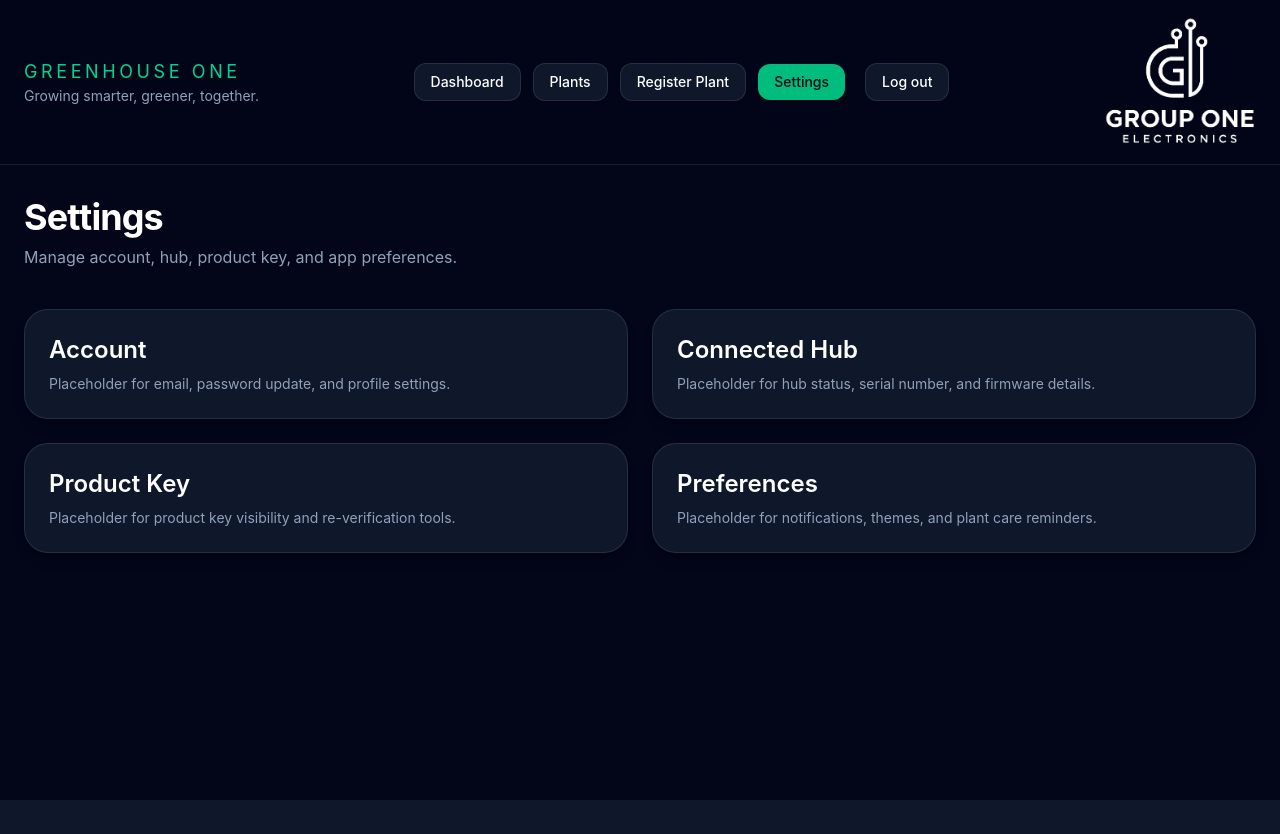
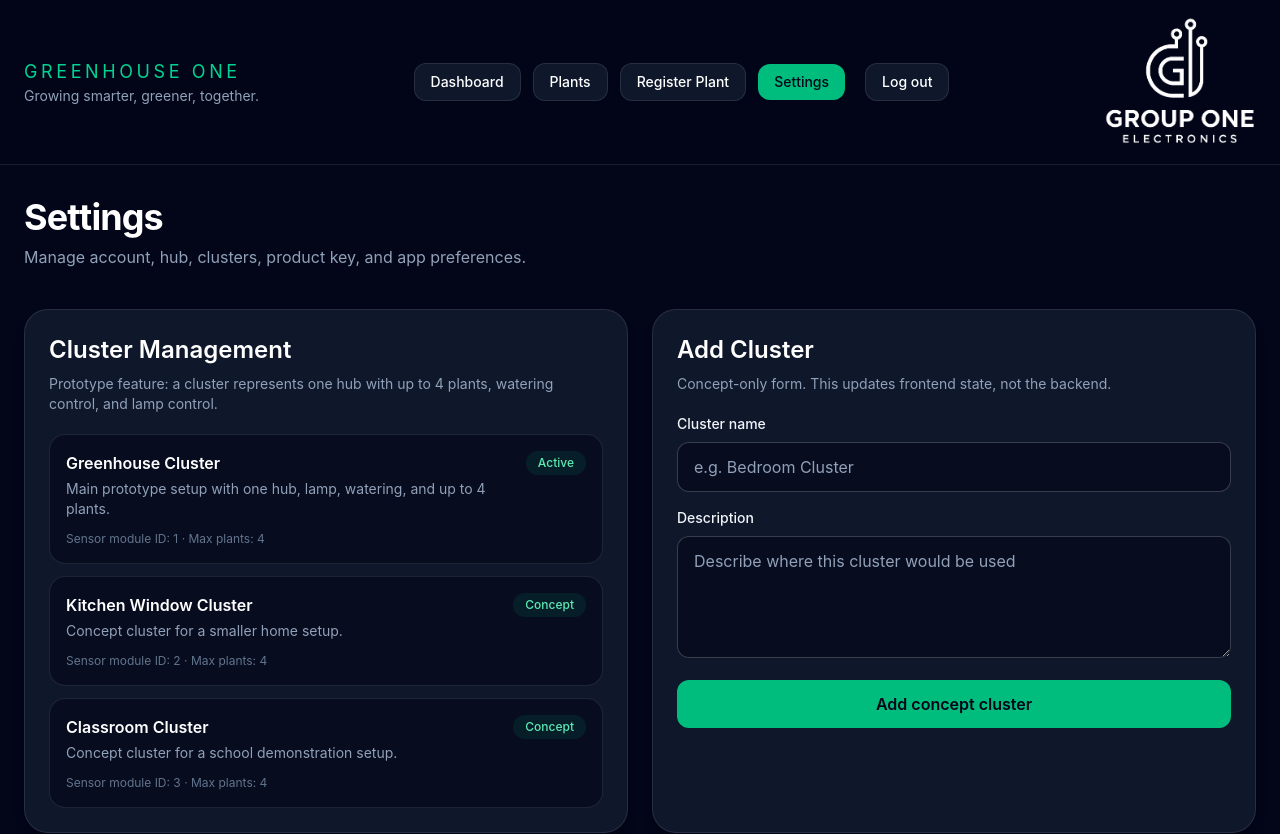
Before and after one commit to Skraldz/smart-plantepasser, a React app in the folder frontend/: page /settings in a window 1280 px wide. Shown: the top 834 px of the page. Before the commit the page ends 800 px from the top, so only its background shows below. Built offline with nearby package versions, Linux system fonts and the light colour scheme; no server answers; sample sign-in values are in the browser's storage; the HTML template or start-up script is replaced by a standard one.

Commit message:
added cluster showcasign

```diff
--- a/frontend/src/main.jsx
+++ b/frontend/src/main.jsx
@@ -5,15 +5,18 @@ import App from './App';
 import './index.css';
 import { ToastProvider } from './ui/components/ToastProvider';
 import { PlantProvider } from './ui/components/PlantProvider';
+import { ClusterProvider } from './ui/components/ClusterProvider';
 
 ReactDOM.createRoot(document.getElementById('root')).render(
   <React.StrictMode>
     <BrowserRouter>
-      <ToastProvider>
-        <PlantProvider>
-          <App />
-        </PlantProvider>
-      </ToastProvider>
+      <ClusterProvider>
+        <ToastProvider>
+          <PlantProvider>
+            <App />
+          </PlantProvider>
+        </ToastProvider>
+      </ClusterProvider>
     </BrowserRouter>
   </React.StrictMode>
 );
--- a/frontend/src/pages/DashboardPage.jsx
+++ b/frontend/src/pages/DashboardPage.jsx
@@ -2,10 +2,12 @@ import { useEffect, useState } from 'react';
 import { Link } from 'react-router-dom';
 import { useToast } from '../ui/components/ToastProvider';
 import { usePlants } from '../ui/components/PlantProvider';
+import { useClusters } from '../ui/components/ClusterProvider';
 
 import PlantStatusCard from '../ui/components/dashboard/PlantStatusCard';
 import QuickActions from '../ui/components/dashboard/QuickActions';
 import MoistureChart from '../ui/components/dashboard/MoistureChart';
+
 
 import {
   getMeasurements,
@@ -20,6 +22,13 @@ function DashboardPage() {
   const { showToast } = useToast();
   const { plants, refreshPlants } = usePlants();
   const [moistureHistory, setMoistureHistory] = useState([]);
+
+// Cluster context provides the list of clusters and the currently selected cluster
+const {
+  clusters,
+  selectedClusterId,
+  setSelectedClusterId,
+} = useClusters();
 
   useEffect(() => {
     const interval = setInterval(() => {
@@ -117,13 +126,34 @@ async function handleRefreshSensors() {
         <p className="mt-2 max-w-2xl text-slate-400">
           Monitor your plants, check system health, and trigger manual actions.
         </p>
+      <div className="mt-6 max-w-sm">
+        <label className="mb-2 block text-sm font-medium text-slate-300">
+          Selected cluster
+        </label>
+
+        <select
+          value={selectedClusterId}
+          onChange={(e) => setSelectedClusterId(e.target.value)}
+          className="w-full rounded-xl border border-white/10 bg-slate-900 px-4 py-3 text-white outline-none transition focus:border-emerald-400"
+  >
+          {clusters.map((cluster) => (
+            <option key={cluster.id} value={cluster.id}>
+              {cluster.name} — {cluster.status}
+            </option>
+          ))}
+        </select>
+
+        <p className="mt-2 text-xs text-slate-500">
+          Concept: each cluster represents one hub with up to 4 plants, watering, and lamp control.
+        </p>
+      </div>
       </div>
 
       <section className="mb-6 grid gap-6 md:grid-cols-2 xl:grid-cols-4">
         <div className="rounded-3xl border border-white/10 bg-slate-900 p-6 shadow-lg">
           <p className="text-sm text-slate-400">Active Plants</p>
           <h2 className="mt-3 text-3xl font-bold text-white">{plants.length}</h2>
-          <p className="mt-2 text-sm text-emerald-400">+2 this week</p>
+          <p className="mt-2 text-sm text-slate-400">Maximum 4 plants per cluster</p>
         </div>
 
         <div className="rounded-3xl border border-white/10 bg-slate-900 p-6 shadow-lg">
--- a/frontend/src/pages/RegisterPlantPage.jsx
+++ b/frontend/src/pages/RegisterPlantPage.jsx
@@ -1,10 +1,12 @@
 import { useState } from 'react';
 import { useNavigate } from 'react-router-dom';
 import { useToast } from '../ui/components/ToastProvider';
+import { useClusters } from '../ui/components/ClusterProvider';
 
 function RegisterPlantPage() {
   const navigate = useNavigate();
   const { showToast } = useToast();
+  const { clusters, selectedClusterId, setSelectedClusterId } = useClusters();
 
   const [plantName, setPlantName] = useState('');
   const [species, setSpecies] = useState('');
@@ -19,6 +21,7 @@ function RegisterPlantPage() {
       species,
       location,
       notes,
+      clusterId: selectedClusterId,
     });
 
     showToast('Plant registered successfully.', 'success');
@@ -36,6 +39,28 @@ function RegisterPlantPage() {
 
       <div className="max-w-3xl rounded-3xl border border-white/10 bg-slate-900 p-8 shadow-lg">
         <form className="space-y-5" onSubmit={handleSubmit}>
+          <div>
+            <label className="mb-2 block text-sm font-medium text-slate-100">
+             Cluster
+            </label>
+
+            <select
+               value={selectedClusterId}
+               onChange={(e) => setSelectedClusterId(e.target.value)}
+              className="w-full rounded-xl border border-white/20 bg-slate-950/60 px-4 py-3 text-white outline-none transition focus:border-emerald-400 focus:ring-2 focus:ring-emerald-500/30"
+            >
+              {clusters.map((cluster) => (
+                <option key={cluster.id} value={cluster.id}>
+                   {cluster.name} — {cluster.status}
+                </option>
+              ))}
+            </select>
+
+              <p className="mt-2 text-xs text-slate-500">
+                Prototype: each cluster represents one hub with up to 4 connected plants.
+              </p>
+          </div>
+
           <div>
             <label className="mb-2 block text-sm font-medium text-slate-100">
               Plant name
--- a/frontend/src/pages/SettingsPage.jsx
+++ b/frontend/src/pages/SettingsPage.jsx
@@ -1,14 +1,121 @@
+import { useState } from 'react';
+import { useClusters } from '../ui/components/ClusterProvider';
+import { useToast } from '../ui/components/ToastProvider';
+
 function SettingsPage() {
+  const { clusters, addCluster } = useClusters();
+  const { showToast } = useToast();
+
+  const [clusterName, setClusterName] = useState('');
+  const [clusterDescription, setClusterDescription] = useState('');
+
+  function handleAddCluster(e) {
+    e.preventDefault();
+
+    if (!clusterName.trim()) {
+      showToast('Cluster name is required.', 'warning');
+      return;
+    }
+
+    addCluster({
+      name: clusterName,
+      description:
+        clusterDescription || 'Concept cluster for a future hub setup.',
+      sensorModuleId: clusters.length + 1,
+    });
+
+    setClusterName('');
+    setClusterDescription('');
+
+    showToast('Concept cluster added.', 'success');
+  }
+
   return (
     <div>
       <div className="mb-10">
         <h1 className="text-4xl font-bold tracking-tight text-white">Settings</h1>
         <p className="mt-2 max-w-2xl text-slate-400">
-          Manage account, hub, product key, and app preferences.
+          Manage account, hub, clusters, product key, and app preferences.
         </p>
       </div>
 
       <section className="grid gap-6 md:grid-cols-2">
+        <div className="rounded-3xl border border-white/10 bg-slate-900 p-6 shadow-lg">
+          <h2 className="text-2xl font-semibold">Cluster Management</h2>
+          <p className="mt-2 text-sm text-slate-400">
+            Prototype feature: a cluster represents one hub with up to 4 plants,
+            watering control, and lamp control.
+          </p>
+
+          <div className="mt-5 space-y-3">
+            {clusters.map((cluster) => (
+              <div
+                key={cluster.id}
+                className="rounded-2xl border border-white/10 bg-slate-950/60 p-4"
+              >
+                <div className="flex items-start justify-between gap-3">
+                  <div>
+                    <h3 className="font-semibold text-white">{cluster.name}</h3>
+                    <p className="mt-1 text-sm text-slate-400">
+                      {cluster.description}
+                    </p>
+                  </div>
+
+                  <span className="rounded-full bg-emerald-500/10 px-3 py-1 text-xs font-medium text-emerald-300">
+                    {cluster.status}
+                  </span>
+                </div>
+
+                <p className="mt-3 text-xs text-slate-500">
+                  Sensor module ID: {cluster.sensorModuleId} · Max plants: 4
+                </p>
+              </div>
+            ))}
+          </div>
+        </div>
+
+        <div className="rounded-3xl border border-white/10 bg-slate-900 p-6 shadow-lg">
+          <h2 className="text-2xl font-semibold">Add Cluster</h2>
+          <p className="mt-2 text-sm text-slate-400">
+            Concept-only form. This updates frontend state, not the backend.
+          </p>
+
+          <form className="mt-5 space-y-4" onSubmit={handleAddCluster}>
+            <div>
+              <label className="mb-2 block text-sm font-medium text-slate-100">
+                Cluster name
+              </label>
+              <input
+                type="text"
+                value={clusterName}
+                onChange={(e) => setClusterName(e.target.value)}
+                placeholder="e.g. Bedroom Cluster"
+                className="w-full rounded-xl border border-white/20 bg-slate-950/60 px-4 py-3 text-white placeholder-slate-400 outline-none transition focus:border-emerald-400 focus:ring-2 focus:ring-emerald-500/30"
+              />
+            </div>
+
+            <div>
+              <label className="mb-2 block text-sm font-medium text-slate-100">
+                Description
+              </label>
+              <textarea
+                value={clusterDescription}
+                onChange={(e) => setClusterDescription(e.target.value)}
+                placeholder="Describe where this cluster would be used"
+                rows="4"
+                className="w-full rounded-xl border border-white/20 bg-slate-950/60 px-4 py-3 text-white placeholder-slate-400 outline-none transition focus:border-emerald-400 focus:ring-2 focus:ring-emerald-500/30"
+              />
+            </div>
+
+            <button
+              type="submit"
+              className="w-full rounded-xl bg-emerald-500 px-4 py-3 font-semibold text-slate-950 transition hover:bg-emerald-400"
+            >
+              Add concept cluster
+            </button>
+          </form>
+        </div>
+
         <div className="rounded-3xl border border-white/10 bg-slate-900 p-6 shadow-lg">
           <h2 className="text-2xl font-semibold">Account</h2>
           <p className="mt-2 text-sm text-slate-400">
--- /dev/null
+++ b/frontend/src/ui/components/ClusterProvider.jsx
@@ -0,0 +1,63 @@
+import { createContext, useContext, useState } from 'react';
+
+const ClusterContext = createContext();
+
+const initialClusters = [
+  {
+    id: 'cluster-1',
+    name: 'Greenhouse Cluster',
+    description: 'Main prototype setup with one hub, lamp, watering, and up to 4 plants.',
+    sensorModuleId: 1,
+    status: 'Active',
+  },
+  {
+    id: 'cluster-2',
+    name: 'Kitchen Window Cluster',
+    description: 'Concept cluster for a smaller home setup.',
+    sensorModuleId: 2,
+    status: 'Concept',
+  },
+  {
+    id: 'cluster-3',
+    name: 'Classroom Cluster',
+    description: 'Concept cluster for a school demonstration setup.',
+    sensorModuleId: 3,
+    status: 'Concept',
+  },
+];
+
+export function ClusterProvider({ children }) {
+  const [clusters, setClusters] = useState(initialClusters);
+  const [selectedClusterId, setSelectedClusterId] = useState('cluster-1');
+
+  const selectedCluster =
+    clusters.find((cluster) => cluster.id === selectedClusterId) || clusters[0];
+
+  function addCluster(newCluster) {
+    const clusterToAdd = {
+      id: `cluster-${Date.now()}`,
+      status: 'Concept',
+      ...newCluster,
+    };
+
+    setClusters((currentClusters) => [clusterToAdd, ...currentClusters]);
+  }
+
+  return (
+    <ClusterContext.Provider
+      value={{
+        clusters,
+        selectedCluster,
+        selectedClusterId,
+        setSelectedClusterId,
+        addCluster,
+      }}
+    >
+      {children}
+    </ClusterContext.Provider>
+  );
+}
+
+export function useClusters() {
+  return useContext(ClusterContext);
+}
```
Also changed, not shown: frontend/src/ui/components/dashboard/HistoryChart.jsx (added).
